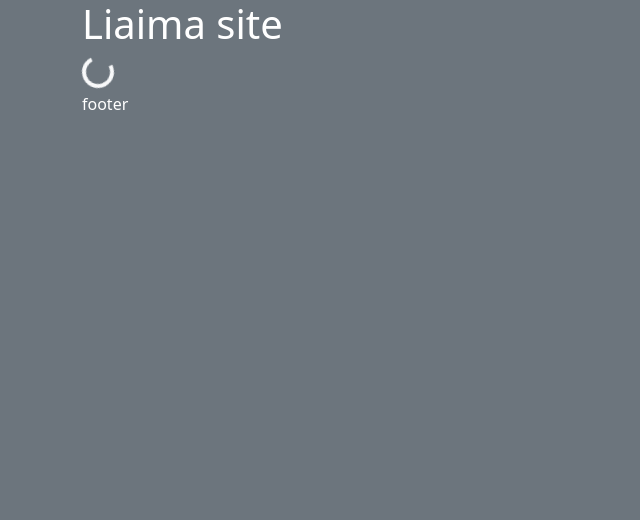
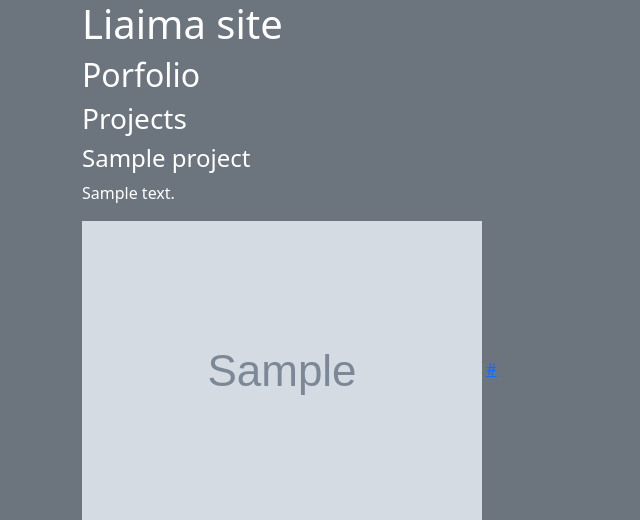
Before and after one commit to liaima/web, a Django app: page / in a window 1280 px wide. Shown: the top 520 px of the page, without its empty margins (0-640 px from the left). Run offline with Django 4.2, Linux system fonts and the light colour scheme; tables that the repository leaves empty hold one stand-in row (values such as "Sample post"); grey boxes marked "Sample" are stand-in pictures; parts of the project's set-up code (start-up, migrations or seed data) failed here and were passed over.

Commit message:
bring portfolio info from db

```diff
--- a/backend/porfolio/templates/home.html
+++ b/backend/porfolio/templates/home.html
@@ -1,6 +1,14 @@
 {% extends 'layout.html' %}
+
 {% block content %}
-  <div class="spinner-border text-light" role="status">
-    <span class="visually-hidden">Loading...</span>
-
+  <h2>Porfolio</h2>
+  <h3>Projects</h3>
+  {% for project in projects %}
+    <h4>{{ project.title }}</h4>
+    <p>{{ project.description }}</p>
+    <img src="{{project.image.url}}" alt="{{project.title}}">
+    {% if project.url %}
+       <a href="{{project.url}}">{{project.url}}</a>
+    {% endif %}
+  {% endfor %}
 {% endblock %}
--- a/backend/porfolio/views.py
+++ b/backend/porfolio/views.py
@@ -1,4 +1,6 @@
 from django.shortcuts import render
+from .models import Project
 
 def home(request):
-    return render(request, 'home.html')
+    projects = Project.objects.all()
+    return render(request, 'home.html', {'projects': projects})
```
